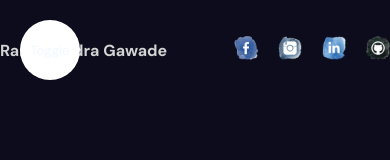
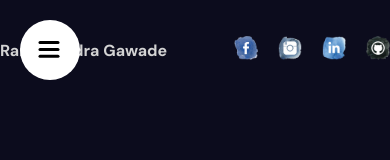
Before and after one commit to ramchandragawade/portfolio-react, a React (Vite) app: page / in a window 390 px wide. Shown: the top 160 px of the page. Built offline with nearby package versions, Linux system fonts and the light colour scheme.

Commit message:
hamburger

```diff
--- a/src/components/sidebar/sidebar.scss
+++ b/src/components/sidebar/sidebar.scss
@@ -31,8 +31,8 @@
     }
 
     button {
-        width: 50px;
-        height: 50px;
+        width: 3rem;
+        height: 3.5rem;
         border-radius: 50%;
         position: fixed;
         top: 25px;
--- a/src/components/sidebar/toggleBtn/ToggleBtn.jsx
+++ b/src/components/sidebar/toggleBtn/ToggleBtn.jsx
@@ -1,9 +1,43 @@
-import React from 'react'
+import { motion } from 'framer-motion';
+const ToggleBtn = ({ setOpen }) => {
+	return (
+		<button
+			onClick={() => {
+				setOpen((prev) => !prev);
+			}}
+		>
+			<svg width="23" height="23" viewBox="0 0 23 23">
+				<motion.path
+					strokeWidth="3"
+					stroke="black"
+					strokeLinecap="round"
+					variants={{
+						closed: { d: 'M 2 2.5 L 20 2.5' },
+						open: { d: 'M 3 16.5 L 17 2.5' },
+					}}
+				/>
+				<motion.path
+					strokeWidth="3"
+					stroke="black"
+					strokeLinecap="round"
+					d="M 2 9.423 L 20 9.423"
+					variants={{
+						closed: { opacity: 1 },
+						open: { opacity: 0 },
+					}}
+				/>
+				<motion.path
+					strokeWidth="3"
+					stroke="black"
+					strokeLinecap="round"
+					variants={{
+						closed: { d: 'M 2 16.346 L 20 16.346' },
+						open: { d: 'M 3 2.5 L 17 16.346' },
+					}}
+				/>
+			</svg>
+		</button>
+	);
+};
 
-const ToggleBtn = ({setOpen}) => {
-  return (
-    <button onClick={()=>{setOpen(prev=>!prev)}}>Toggle</button>
-  )
-}
-
-export default ToggleBtn
+export default ToggleBtn;
```
